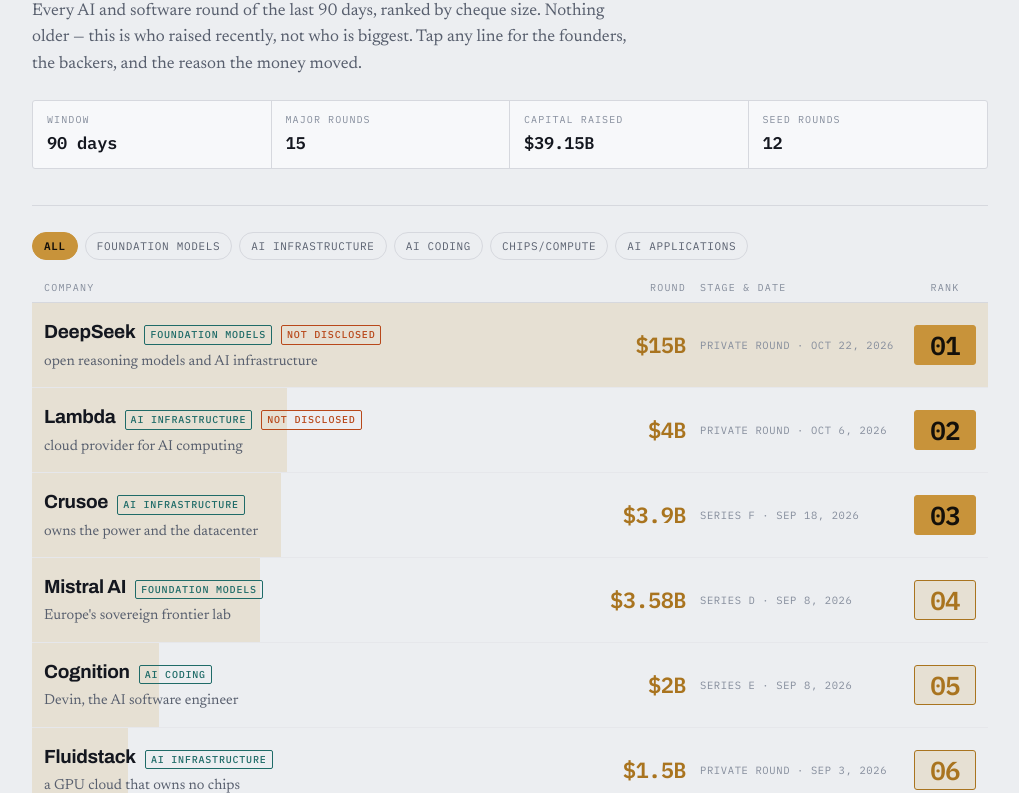
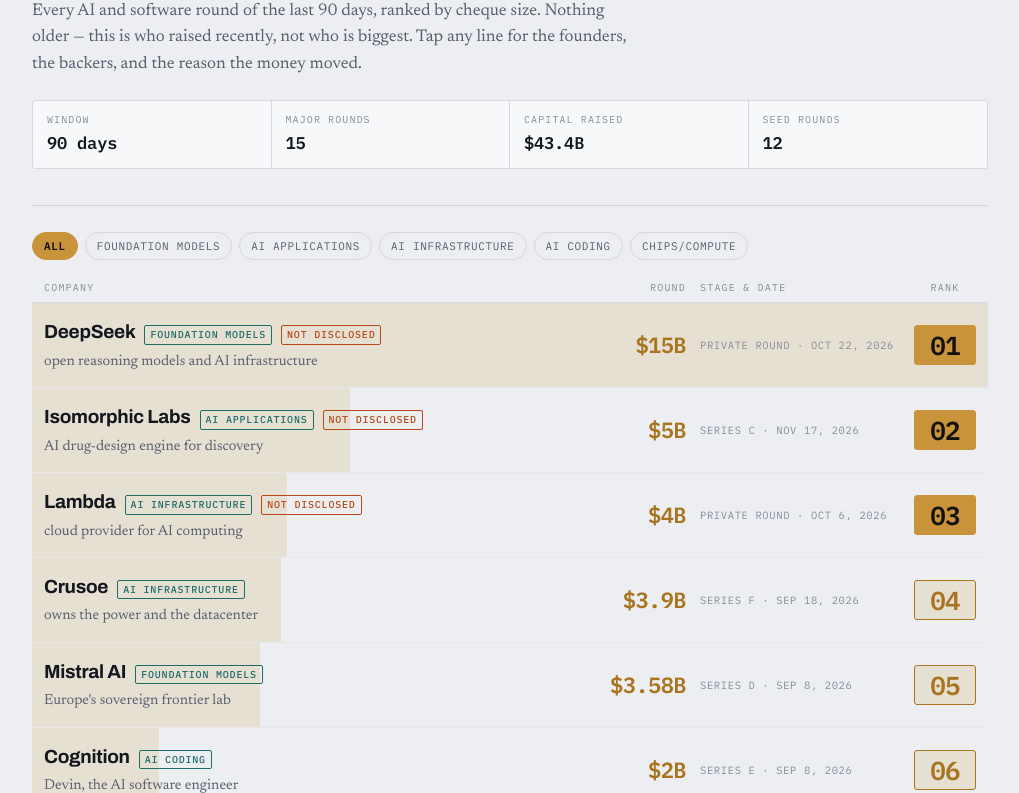
Before and after one commit to therealindianleaderboard-source/fresh-capital, a plain HTML site: page index.html in a window 1280 px wide. Shown: the part 139-932 px from the top of the page, without its empty margins (130-1149 px from the left). Drawn offline with Linux system fonts and the light colour scheme.

Commit message:
Board update 2026-11-17

```diff
--- a/index.html
+++ b/index.html
@@ -192,7 +192,7 @@ footer{margin-top:34px;padding-top:16px;border-top:1px solid var(--line);font-fa
 
 <script>
 /*BUILT_START*/
-const BUILT = "2026-11-16";
+const BUILT = "2026-11-17";
 /*BUILT_END*/
 /*DATA_START*/
 const DATA = [
@@ -211,6 +211,23 @@ const DATA = [
 "investors": "CATL, Tencent",
 "valuation": "Undisclosed",
 "date": "Oct 22, 2026",
+"yc": "Not disclosed"
+},
+{
+"name": "Isomorphic Labs",
+"sector": "AI Applications",
+"amt": 5000.0,
+"stage": "Series C",
+"iso": "2026-11-17",
+"does": "AI drug-design engine for discovery",
+"what": "Isomorphic Labs builds an AI drug-design engine using simulation models to explore chemistry and discover therapeutics based on AlphaFold breakthroughs.",
+"why": "The round was driven by positive preclinical results in oncology and immunology, partnerships with pharma giants like Eli Lilly, Novartis, and Johnson & Johnson, and the pedigree of its Nobel Prize-winning scientific leadership.",
+"src": "https://techcrunch.com/2026/11/17/isomorphic-labs-raises-5b-as-it-looks-to-take-drug-candidates-to-clinical-trials/",
+"founders": "Demis Hassabis (Founder & CEO)",
+"hq": "Not disclosed",
+"investors": "Greenoaks, Sequoia Capital, Andreessen Horowitz",
+"valuation": "Undisclosed",
+"date": "Nov 17, 2026",
 "yc": "Not disclosed"
 },
 {
@@ -429,28 +446,45 @@ const DATA = [
 "valuation": "15.75 billion",
 "date": "Oct 16, 2026",
 "yc": "Not disclosed"
-},
-{
-"name": "Mercor",
-"sector": "AI Applications",
-"amt": 750.0,
-"stage": "Series D",
-"iso": "2026-11-13",
-"does": "connects AI developers with human experts",
-"what": "Mercor is a platform that connects AI developers with human experts for model training and evaluation.",
-"why": "The round rests on team and thesis as no specific traction numbers are provided in the snippet.",
-"src": "https://news.crunchbase.com/venture/biggest-startup-funding-rounds-agentic-ai-infrastructure-mirendil-mercor/",
-"founders": "Not disclosed",
-"hq": "San Francisco, United States",
-"investors": "Not disclosed",
-"valuation": "20000",
-"date": "Nov 13, 2026",
-"yc": "Not disclosed"
 }
 ];
 /*DATA_END*/
 /*SEEDS_START*/
 const SEEDS = [
+{
+"name": "Pedestal AI",
+"sector": "AI Agents",
+"amt": 4.7,
+"stage": "Seed",
+"iso": "2026-11-17",
+"does": "agentic AI for supply chain friction",
+"what": "Pedestal AI builds purpose-built AI agents to make delivery supply chains faster and more reliable by automating coordination and analyzing disparate legacy data.",
+"why": "The round rests on team and thesis, supported by early traction that included bringing together Fortune 500 companies and large shipping firms, and reducing missed deliveries for a major furniture company by 20%.",
+"src": "https://techcrunch.com/2026/11/17/pedestal-ai-raises-4-7-million-to-agentify-the-supply-chain/",
+"founders": "Raj Aggarwal (CEO)",
+"hq": "Not disclosed",
+"investors": "Eclipse, RRE, Converge VC, Timescale Ventures, VitalStage",
+"valuation": "Undisclosed",
+"date": "Nov 17, 2026",
+"yc": "Not disclosed"
+},
+{
+"name": "Voyage Labs",
+"sector": "AI Applications",
+"amt": 12.0,
+"stage": "Seed",
+"iso": "2026-11-17",
+"does": "specialized AI assistant for trip planning",
+"what": "Voyage Labs develops Atlas, an always-on personal AI assistant designed to plan, book, and manage entire travel and outdoor journeys.",
+"why": "The round rests on team pedigree and thesis, leveraging the founders' extensive mapping and product leadership experience at Google Maps and Uber.",
+"src": "https://techcrunch.com/2026/11/17/voyage-labs-raises-12-million-for-a-specialized-ai-travel-assistant/",
+"founders": "Manik Gupta (Co-founder & CEO, former Director of Product Management for Google Maps and CPO at Uber); Yogesh Jain (Co-founder & CTO)",
+"hq": "Not disclosed",
+"investors": "Kleiner Perkins, SignalFire, SV Angel",
+"valuation": "Undisclosed",
+"date": "Nov 17, 2026",
+"yc": "Not disclosed"
+},
 {
 "name": "Dreamteam",
 "sector": "AI Applications",
@@ -620,40 +654,6 @@ const SEEDS = [
 "valuation": "Undisclosed",
 "date": "Oct 22, 2026",
 "yc": "Not disclosed"
-},
-{
-"name": "Indurex",
-"sector": "Data/Security",
-"amt": 7.4,
-"stage": "Seed",
-"iso": "2026-10-22",
-"does": "ai platform securing industrial critical infrastructure",
-"what": "Indurex develops an AI-powered platform combining engineering data with cybersecurity intelligence to protect cyber-physical industrial systems.",
-"why": "The round rests on its innovative engineering intelligence approach protecting critical infrastructure and early customer traction with mid-sized energy and manufacturing firms.",
-"src": "https://tech.eu/2026/10/22/indurex-raises-eur7m-to-strengthen-cybersecurity-across-critical-infrastructure/",
-"founders": "Jalal Bouhdada (Founder and CEO)",
-"hq": "Not disclosed",
-"investors": "Contrarian Ventures, Axeleo Capital, Curiosity",
-"valuation": "Undisclosed",
-"date": "Oct 22, 2026",
-"yc": "Not disclosed"
-},
-{
-"name": "QuantrolOx",
-"sector": "Developer Tools",
-"amt": 13.1,
-"stage": "Series A",
-"iso": "2026-10-22",
-"does": "machine learning automation for quantum computers",
-"what": "QuantrolOx builds software that automates the tuning and control of quantum computers across different hardware architectures.",
-"why": "The round was driven by research showing its machine learning platform tuned quantum devices in under 70 minutes, outperforming human benchmarks, alongside strong team pedigree.",
-"src": "https://tech.eu/2026/10/22/anglo-finnish-oxford-university-quantum-spinout-raises-eur12m/",
-"founders": "Vishal Chatrath (CEO, former Nokia executive), Professor Andrew Briggs (emeritus professor of nanomaterials at Oxford), Doctor Natalia Ares (research fellow at Oxford), Dominic Lennon (CPO)",
-"hq": "Finland",
-"investors": "IW Capital, European Innovation Council (EIC) Fund, Transpose Capital",
-"valuation": "Undisclosed",
-"date": "Oct 22, 2026",
-"yc": "Not disclosed"
 }
 ];
 /*SEEDS_END*/
```
